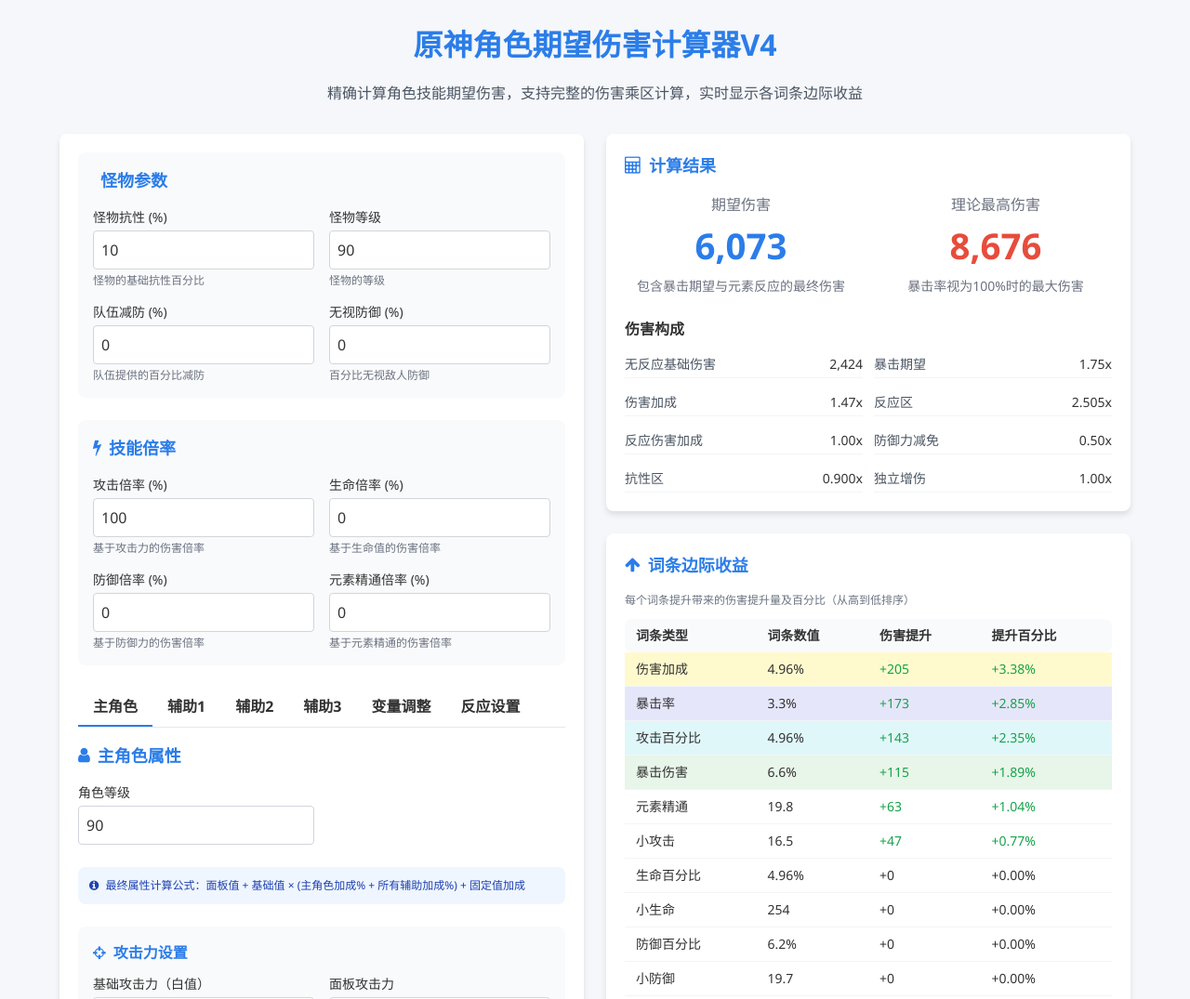
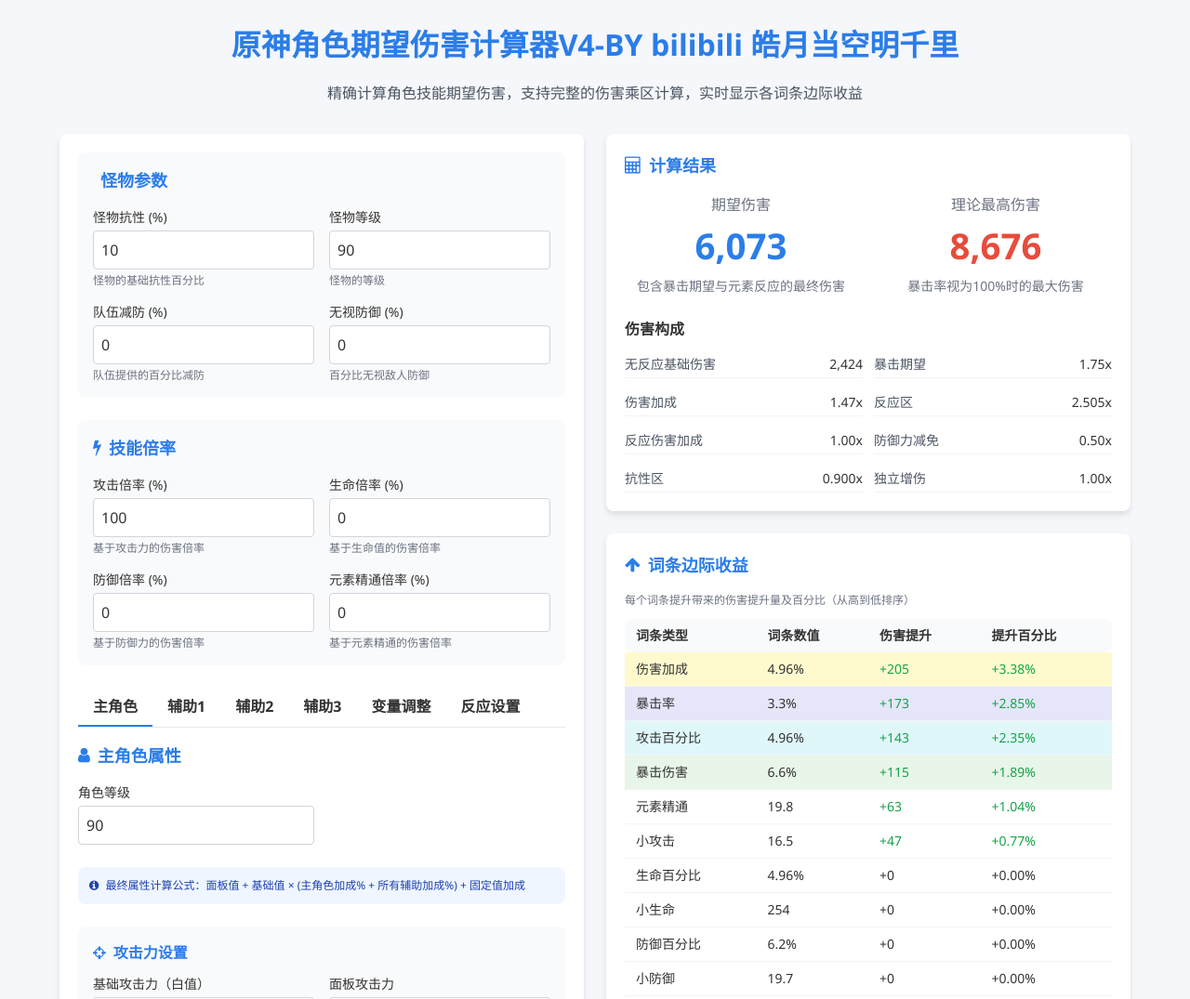
Before and after one commit to LiuYunLingNai/gs-calc, a plain HTML site: page index.html in a window 1280 px wide. Shown: the top 1075 px of the page at 93% size. Drawn offline with nearby package versions, Linux system fonts and the light colour scheme.

Commit message:
Update index.html

```diff
--- a/index.html
+++ b/index.html
@@ -46,7 +46,7 @@
 <body class="bg-bg text-text min-h-screen p-4 md:p-6">
     <div class="container mx-auto max-w-6xl">
         <header class="text-center mb-8">
-            <h1 class="text-[clamp(1.5rem,3vw,2rem)] font-bold text-primary mb-4">原神角色期望伤害计算器V4</h1>
+            <h1 class="text-[clamp(1.5rem,3vw,2rem)] font-bold text-primary mb-4">原神角色期望伤害计算器V4-BY bilibili 皓月当空明千里</h1>
             <p class="text-gray-600 max-w-3xl mx-auto">
                 精确计算角色技能期望伤害，支持完整的伤害乘区计算，实时显示各词条边际收益
             </p>
```
